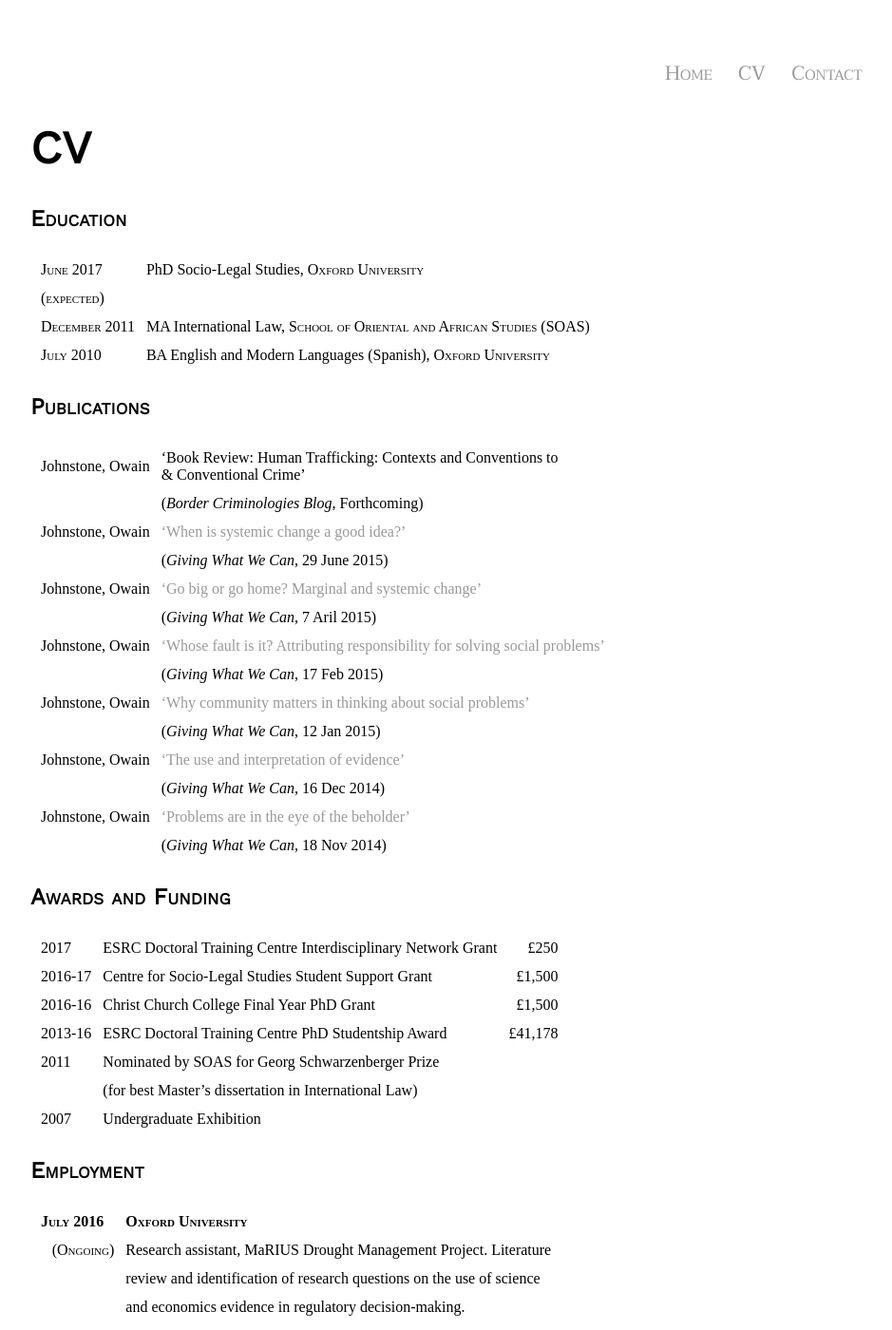
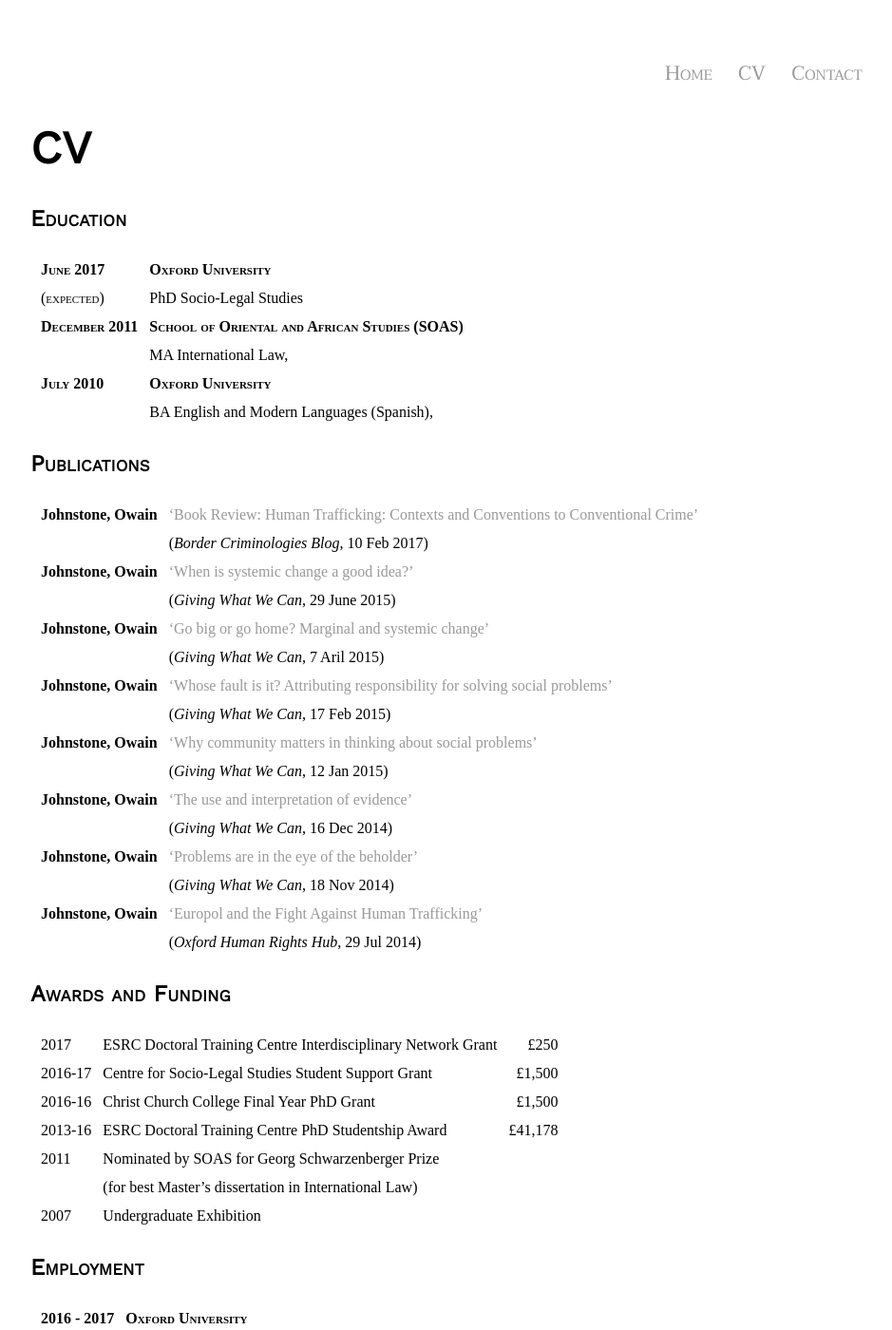
Before and after one commit to owainjohnstone/owainjohnstone.github.io, a Jekyll site: the page built from cv/index.html, in a window 1280 px wide and 1400 px high. Shown: the whole window at 95% size, without its empty margins (160-1099 px from the left). Built offline with Jekyll 4.4.1, drawn with Linux system fonts in a browser that asks for light colours; some of the changed text lies outside the part shown.

Commit message:
Update index.html

```diff
--- a/cv/index.html
+++ b/cv/index.html
@@ -18,22 +18,32 @@ name: cv
 <table>
 <tbody>
 <tr class="odd">
-	<td align="left"><span style="font-variant: small-caps;">June</span> 2017</td>
-	<td align="left">PhD Socio-Legal Studies, <span style="font-variant: small-caps;">Oxford University</span></td>
-</tr>
-<tr class="even">
+	<th align="left"><span style="font-variant: small-caps;">June</span> 2017</th>
+	<th align="left"><span style="font-variant: small-caps;">Oxford University</span></th>
+	</tr>
+<tr>
 	<td align="left"><span style="font-variant: small-caps;">(expected)</span></td>
-	<td align="left"></td>
+	<td align="left">PhD Socio-Legal Studies</td>
 </tr>
 
 <tr class="odd">
-	<td align="left"><span style="font-variant: small-caps;">December</span> 2011</td>
-	<td align="left">MA International Law,<span style="font-variant: small-caps;"> School of Oriental and African Studies (SOAS)</span></td>
+	<th align="left"><span style="font-variant: small-caps;">December</span> 2011</th>
+	<th align="left"><span style="font-variant: small-caps;"> School of Oriental and African Studies (SOAS)</span></th>
+</tr>
+
+<tr>
+	<td></td>
+	<td align="left">MA International Law,</td>
 </tr>
 
 <tr class="even">
-	<td align="left"><span style="font-variant: small-caps;">July</span> 2010</td>
-	<td align="left">BA English and Modern Languages (Spanish), <span style="font-variant: small-caps;">Oxford University</span></td>
+	<th align="left"><span style="font-variant: small-caps;">July</span> 2010</th>
+	<th align="left"><span style="font-variant: small-caps;">Oxford University</span></th>
+	</tr>
+
+	<tr>
+		<td></td>
+	<td align="left">BA English and Modern Languages (Spanish), </td>
 </tr>
 </tbody>
 </table>
@@ -42,18 +52,17 @@ name: cv
 <table>
 <tbody>
 <tr class="odd">
-	<td align="left">Johnstone, Owain</td>
-	<td align="left">‘Book Review: Human Trafficking: Contexts and Conventions to<br>
-&amp; Conventional Crime’</td>
+	<th align="left">Johnstone, Owain</th>
+	<td align="left"><a href="https://www.law.ox.ac.uk/research-subject-groups/centre-criminology/centreborder-criminologies/blog/2017/02/book-review-human">‘Book Review: Human Trafficking: Contexts and Conventions to Conventional Crime’</a></td>
 </tr>
 
 <tr class="even">
 	<td align="right"></td>
-	<td align="left">(<em>Border Criminologies Blog</em>, Forthcoming)</td>
+	<td align="left">(<em>Border Criminologies Blog</em>, 10 Feb 2017)</td>
 </tr>
 
 <tr class="odd">
-	<td align="left">Johnstone, Owain</td>
+	<th align="left">Johnstone, Owain</th>
 	<td align="left"><a href="https://www.givingwhatwecan.org/post/2015/06/when-systemic-change-good-idea/">‘When is systemic change a good idea?’</a></td>
 </tr>
 
@@ -63,7 +72,7 @@ name: cv
 </tr>
 
 <tr class="odd">
-	<td align="left">Johnstone, Owain</td>
+	<th align="left">Johnstone, Owain</th>
 	<td align="left"><a href="https://www.givingwhatwecan.org/post/2015/04/go-big-or-go-home-marginal-and-systemic-change/">‘Go big or go home? Marginal and systemic change’</a></td>
 </tr>
 
@@ -73,7 +82,7 @@ name: cv
 </tr>
 
 <tr class="odd">
-	<td align="left">Johnstone, Owain</td>
+	<th align="left">Johnstone, Owain</th>
 	<td align="left"><a href="https://www.givingwhatwecan.org/post/2015/02/whose-fault-it-attributing-responsibility-solving-social-problems-0/">‘Whose fault is it? Attributing responsibility for solving social problems’</a></td>
 </tr>
 
@@ -83,7 +92,7 @@ name: cv
 </tr>
 
 <tr class="odd">
-	<td align="left">Johnstone, Owain</td>
+	<th align="left">Johnstone, Owain</th>
 	<td align="left"><a href="https://www.givingwhatwecan.org/post/2015/01/why-community-matters-in-thinking-about-social-problems/">‘Why community matters in thinking about social problems’</a></td>
 </tr>
 
@@ -93,7 +102,7 @@ name: cv
 </tr>
 
 <tr class="odd">
-	<td align="left">Johnstone, Owain</td>
+	<th align="left">Johnstone, Owain</th>
 	<td align="left"><a href="https://www.givingwhatwecan.org/post/2014/12/use-and-interpretation-evidence/">‘The use and interpretation of evidence’</a></td>
 </tr>
 
@@ -103,13 +112,23 @@ name: cv
 </tr>
 
 <tr class="odd">
-	<td align="left">Johnstone, Owain</td>
+	<th align="left">Johnstone, Owain</th>
 	<td align="left"><a href="https://www.givingwhatwecan.org/post/2014/11/problems-are-in-eye-beholder/">‘Problems are in the eye of the beholder’</a></td>
 </tr>
 
 <tr class="even">
 	<td align="right"></td>
 	<td align="left">(<em>Giving What We Can</em>, 18 Nov 2014)</td>
+</tr>
+
+<tr class="even">
+	<th align="left">Johnstone, Owain</th>
+	<td align="left"><a href="http://ohrh.law.ox.ac.uk/europol-and-the-fight-against-human-trafficking/">‘Europol and the Fight Against Human Trafficking’</a></td>
+</tr>
+
+<tr class="even">
+	<td align="right"></td>
+	<td align="left">(<em>Oxford Human Rights Hub</em>, 29 Jul 2014)</td>
 </tr>
 </tbody>
 </table>
@@ -168,12 +187,12 @@ name: cv
 <tbody>
 
 <tr class="odd">
-<th align="left"><span style="font-variant: small-caps;">July 2016</span></th>
+<th align="left"><span style="font-variant: small-caps;">2016 - 2017</span></th>
 <th align="left"><span style="font-variant: small-caps;">Oxford University</span></th>
 </tr>
 
 <tr class="even">
-<td align="right"><span style="font-variant: small-caps;">(Ongoing)</td>
+	<td align="right"><span style="font-variant: small-caps;">(Ongoing)</span></td>
 <td align="left">Research assistant, MaRIUS Drought Management Project. Literature</td>
 </tr>
 
@@ -204,7 +223,7 @@ name: cv
 
 
 <tr class="even">
-<th align="left"><span style="font-variant: small-caps;">June 2012</span></th>
+<th align="left"><span style="font-variant: small-caps;">2012</span></th>
 <th align="left"><span style="font-variant: small-caps;">Via Programs</span></th>
 </tr>
 
@@ -356,6 +375,19 @@ name: cv
 <table>
 <tbody>
 <tr>
+<th align="left"><span style="font-variant: small-caps;">April 2017</span></th>
+<th align="left"><span style="font-variant: small-caps;">Socio-Legal Studies Association Conference, Newcastle</span></th>
+</tr>
+
+<tr>
+<td align="left"><span style="font-variant: small-caps;">(Forthcoming)</span>
+</td>
+<td>‘Anti-Slavery Medallion’
+</td>
+</tr>
+
+
+<tr>
 <th align="left"><span style="font-variant: small-caps;">March 2017</span></th>
 <th align="left"><span style="font-variant: small-caps;">Legal Object Workshop, London</th>
 </tr>
```
